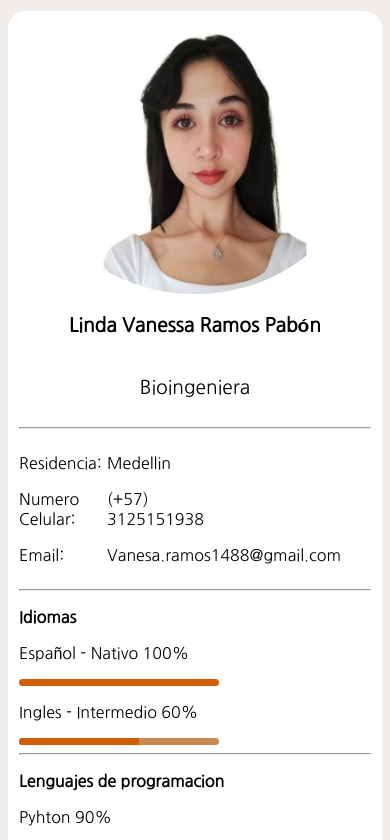
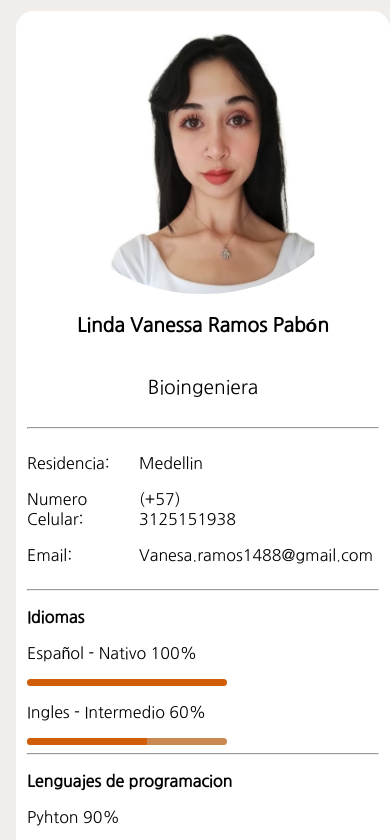
Before and after one commit to DyeSky/Curriculum, a plain HTML site: page index.html in a window 390 px wide. Shown: the top 840 px of the page. Drawn offline with Linux system fonts and the light colour scheme.

Commit message:
Update styles.css

```diff
--- a/styles.css
+++ b/styles.css
@@ -287,6 +287,7 @@ margin-top: 0.7rem;
   padding: 0.7rem;
   border-color: white;
   border-radius: 1.1rem;
+  margin-left: 1rem;
 }
 
 #foto {
@@ -311,7 +312,7 @@ margin-top: 0.7rem;
     2,
     4.5rem
   ); /* Crea 3 columnas de 100px cada una */
-  grid-gap: 1rem; /* Espacio entre las cajas */
+  grid-gap: 2.5rem; /* Espacio entre las cajas */
 }
 
 .progress-container {
```
